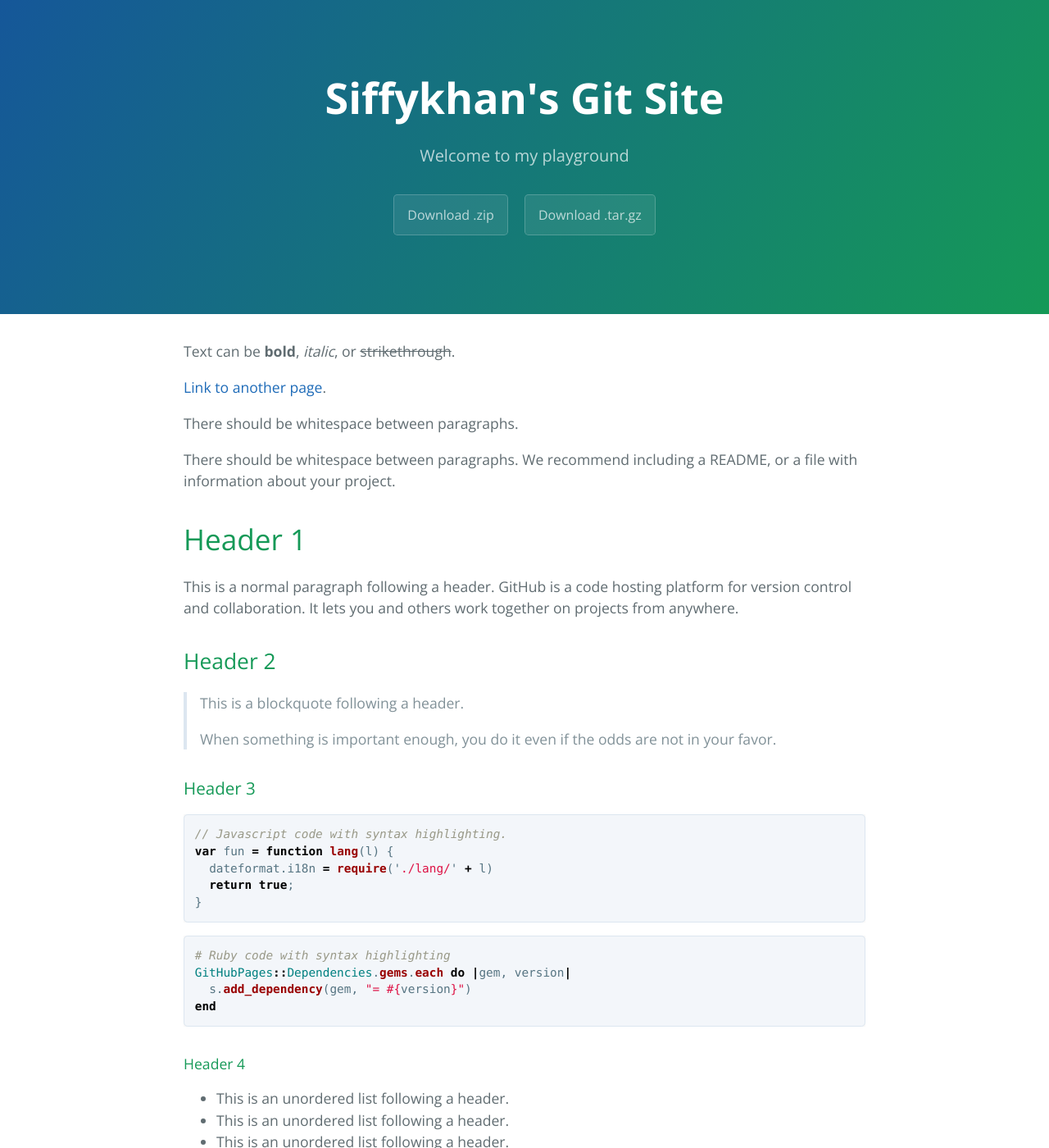
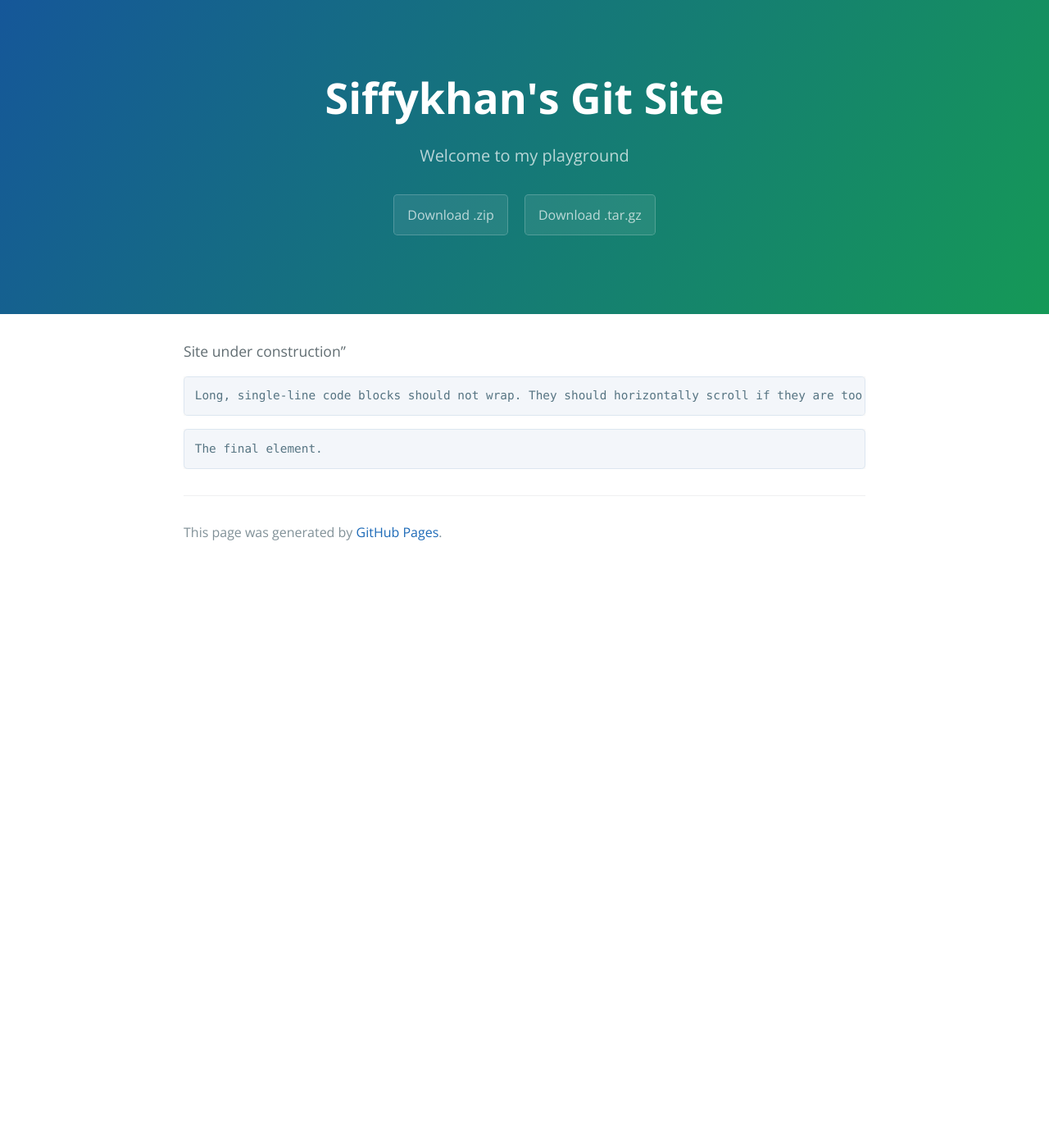
Before and after one commit to siffykhan/siffykhan.github.io, a Jekyll site: the page built from index.md, in a window 1280 px wide and 1400 px high. Shown: the whole window at 82% size. Built offline with Jekyll 4.4.1, drawn with Linux system fonts in a browser that asks for light colours; some of the changed text lies outside the part shown.

Commit message:
Update index.md

````diff
--- a/index.md
+++ b/index.md
@@ -2,117 +2,7 @@
 layout: default
 ---
 
-Text can be **bold**, _italic_, or ~~strikethrough~~.
-
-[Link to another page](another-page).
-
-There should be whitespace between paragraphs.
-
-There should be whitespace between paragraphs. We recommend including a README, or a file with information about your project.
-
-# [](#header-1)Header 1
-
-This is a normal paragraph following a header. GitHub is a code hosting platform for version control and collaboration. It lets you and others work together on projects from anywhere.
-
-## [](#header-2)Header 2
-
-> This is a blockquote following a header.
->
-> When something is important enough, you do it even if the odds are not in your favor.
-
-### [](#header-3)Header 3
-
-```js
-// Javascript code with syntax highlighting.
-var fun = function lang(l) {
-  dateformat.i18n = require('./lang/' + l)
-  return true;
-}
-```
-
-```ruby
-# Ruby code with syntax highlighting
-GitHubPages::Dependencies.gems.each do |gem, version|
-  s.add_dependency(gem, "= #{version}")
-end
-```
-
-#### [](#header-4)Header 4
-
-*   This is an unordered list following a header.
-*   This is an unordered list following a header.
-*   This is an unordered list following a header.
-
-##### [](#header-5)Header 5
-
-1.  This is an ordered list following a header.
-2.  This is an ordered list following a header.
-3.  This is an ordered list following a header.
-
-###### [](#header-6)Header 6
-
-| head1        | head two          | three |
-|:-------------|:------------------|:------|
-| ok           | good swedish fish | nice  |
-| out of stock | good and plenty   | nice  |
-| ok           | good `oreos`      | hmm   |
-| ok           | good `zoute` drop | yumm  |
-
-### There's a horizontal rule below this.
-
-* * *
-
-### Here is an unordered list:
-
-*   Item foo
-*   Item bar
-*   Item baz
-*   Item zip
-
-### And an ordered list:
-
-1.  Item one
-1.  Item two
-1.  Item three
-1.  Item four
-
-### And a nested list:
-
-- level 1 item
-  - level 2 item
-  - level 2 item
-    - level 3 item
-    - level 3 item
-- level 1 item
-  - level 2 item
-  - level 2 item
-  - level 2 item
-- level 1 item
-  - level 2 item
-  - level 2 item
-- level 1 item
-
-### Small image
-
-![](https://assets-cdn.github.com/images/icons/emoji/octocat.png)
-
-### Large image
-
-![](https://guides.github.com/activities/hello-world/branching.png)
-
-
-### Definition lists can be used with HTML syntax.
-
-<dl>
-<dt>Name</dt>
-<dd>Godzilla</dd>
-<dt>Born</dt>
-<dd>1952</dd>
-<dt>Birthplace</dt>
-<dd>Japan</dd>
-<dt>Color</dt>
-<dd>Green</dd>
-</dl>
+Site under construction"
 
 ```
 Long, single-line code blocks should not wrap. They should horizontally scroll if they are too long. This line should be long enough to demonstrate this.
````
